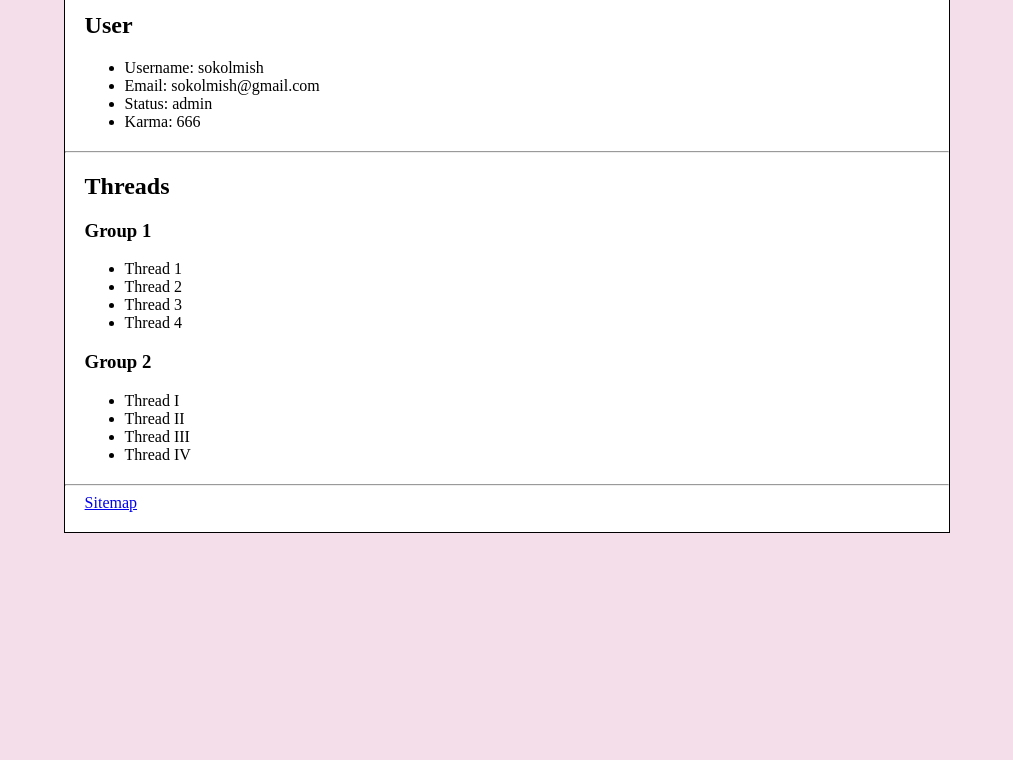
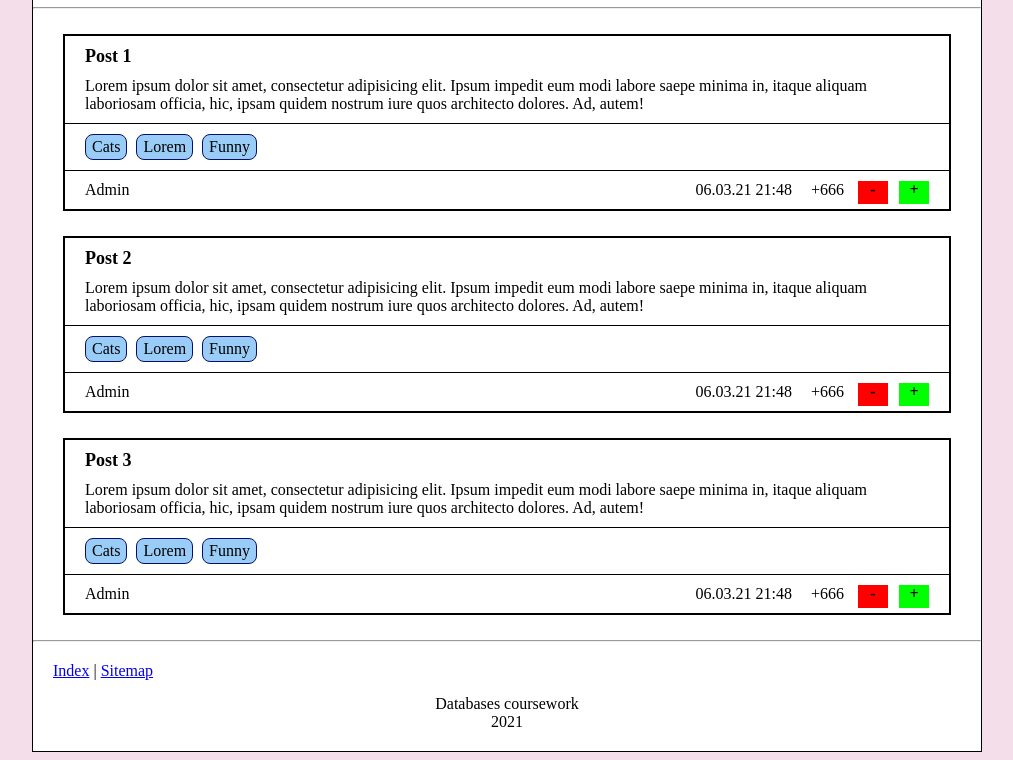
Before and after one commit to Sokolmish/coursework_2, a plain HTML site: page frontend/index.html in a window 1280 px wide. Shown: the part 99-859 px from the top of the page, without its empty margins (133-1146 px from the left). Before the commit the page ends 800 px from the top, so only its background shows below. Drawn offline with Linux system fonts and the light colour scheme.

Commit message:
WIP: frontend

```diff
--- a/frontend/index.html
+++ b/frontend/index.html
@@ -3,7 +3,8 @@
     <head>
         <meta charset="utf-8">
         <title>Forum</title>
-        <link rel="stylesheet" href="common.css">
+        <link rel="stylesheet" href="styles/common.css">
+        <link rel="stylesheet" href="styles/main_page.css">
     </head>
     <body>
         <div id="main_wrapper">
@@ -13,45 +14,100 @@
                 </div>
                 <hr>
                 <div class="main_block">
-                    <h2>User</h2>
                     <div>
-                        <ul>
-                            <li>Username: sokolmish</li>
-                            <li>Email: sokolmish@gmail.com</li>
-                            <li>Status: admin</li>
-                            <li>Karma: 666</li>
-                        </ul>
-                    </div>
-                </div>
-                <hr>
-                <div class="main_block">
-                    <h2>Threads</h2>
-                    <div>
-                        <div>
-                            <h3>Group 1</h3>
-                            <ul>
-                                <li>Thread 1</li>
-                                <li>Thread 2</li>
-                                <li>Thread 3</li>
-                                <li>Thread 4</li>
-                            </ul>
+                        <div class="post_wrapper"> <!--Post-->
+                            <div class="post_body">
+                                <div class="post_title"><a href="post.html">Post 1</a></div>
+                                <div class="post_content">Lorem ipsum dolor sit amet, consectetur adipisicing elit. Ipsum impedit eum modi labore saepe minima in, itaque aliquam laboriosam officia, hic, ipsam quidem nostrum iure quos architecto dolores. Ad, autem!</div>
+                            </div>
+                            <div class="post_tags_wrapper">
+                                <div class="post_tags">
+                                    <div class="post_tag">Cats</div>
+                                    <div class="post_tag">Lorem</div>
+                                    <div class="post_tag">Funny</div>
+                                </div>
+                            </div>
+                            <div class="post_info">
+                                <div class="post_info_author">
+                                    <a href="user.html">Admin</a>
+                                </div>
+                                <div class="post_info_right">
+                                    <div class="post_info_date">06.03.21 21:48</div>
+                                    <div class="post_info_votes">+666</div>
+                                    <div class="post_info_downvote" onclick="vote('-')">-</div>
+                                    <div class="post_info_upvote" onclick="vote('+')">+</div>
+                                </div>
+                            </div>
                         </div>
-                        <div>
-                            <h3>Group 2</h3>
-                            <ul>
-                                <li>Thread I</li>
-                                <li>Thread II</li>
-                                <li>Thread III</li>
-                                <li>Thread IV</li>
-                            </ul>
+                        <div class="post_wrapper"> <!--Post-->
+                            <div class="post_body">
+                                <div class="post_title"><a href="post.html">Post 2</a></div>
+                                <div class="post_content">Lorem ipsum dolor sit amet, consectetur adipisicing elit. Ipsum impedit eum modi labore saepe minima in, itaque aliquam laboriosam officia, hic, ipsam quidem nostrum iure quos architecto dolores. Ad, autem!</div>
+                            </div>
+                            <div class="post_tags_wrapper">
+                                <div class="post_tags">
+                                    <div class="post_tag">Cats</div>
+                                    <div class="post_tag">Lorem</div>
+                                    <div class="post_tag">Funny</div>
+                                </div>
+                            </div>
+                            <div class="post_info">
+                                <div class="post_info_author">
+                                    <a href="user.html">Admin</a>
+                                </div>
+                                <div class="post_info_right">
+                                    <div class="post_info_date">06.03.21 21:48</div>
+                                    <div class="post_info_votes">+666</div>
+                                    <div class="post_info_downvote" onclick="vote('-')">-</div>
+                                    <div class="post_info_upvote" onclick="vote('+')">+</div>
+                                </div>
+                            </div>
+                        </div>
+                        <div class="post_wrapper"> <!--Post-->
+                            <div class="post_body">
+                                <div class="post_title"><a href="post.html">Post 3</a></div>
+                                <div class="post_content">Lorem ipsum dolor sit amet, consectetur adipisicing elit. Ipsum impedit eum modi labore saepe minima in, itaque aliquam laboriosam officia, hic, ipsam quidem nostrum iure quos architecto dolores. Ad, autem!</div>
+                            </div>
+                            <div class="post_tags_wrapper">
+                                <div class="post_tags">
+                                    <div class="post_tag">Cats</div>
+                                    <div class="post_tag">Lorem</div>
+                                    <div class="post_tag">Funny</div>
+                                </div>
+                            </div>
+                            <div class="post_info">
+                                <div class="post_info_author">
+                                    <a href="user.html">Admin</a>
+                                </div>
+                                <div class="post_info_right">
+                                    <div class="post_info_date">06.03.21 21:48</div>
+                                    <div class="post_info_votes">+666</div>
+                                    <div class="post_info_downvote" onclick="vote('-')">-</div>
+                                    <div class="post_info_upvote" onclick="vote('+')">+</div>
+                                </div>
+                            </div>
                         </div>
                     </div>
                 </div>
                 <hr>
                 <div class="main_block" id="footer">
-                    <a href="sitemap.html">Sitemap</a>
+                    <div id="footer_links">
+                        <a href="index.html">Index</a>
+                        |
+                        <a href="sitemap.html">Sitemap</a>
+                    </div>
+                    <div id="footer_about">
+                        Databases coursework<br>
+                        2021
+                    </div>
                 </div>
             </div>
         </div>
+
+        <script>
+            function vote(x) {
+                alert("Vote " + x)
+            }
+        </script>
     </body>
 </html>
--- a/frontend/common.css
+++ b/frontend/styles/common.css
@@ -7,16 +7,25 @@ body {
 #content_wrapper {
     max-width: 1200px;
     min-width: 600px;
-    width: 70%;
+    width: 75%;
     margin-left: auto;
     margin-right: auto;
-    margin-top: 0;
-    /* padding: 0px 20px 50px 20px; */
-    border: solid 1px;
+    margin-top: 25px;
+    border: solid #000000 1px;
     background-color: #ffffff;
 }
 
 /* #main_title {} */
 .main_block {
-    margin: 0px 20px 20px 20px;
+    margin: 20px 20px 20px 20px;
 }
+
+#footer_about {
+    margin: 15px auto;
+    width: max-content;
+    text-align: center;
+}
+
+/* #footer_links {
+    text-align: center;
+} */
--- /dev/null
+++ b/frontend/styles/main_page.css
@@ -0,0 +1,113 @@
+.post_wrapper {
+    margin: 25px 10px;
+    border: solid 2px;
+}
+
+.post_tags_wrapper {
+    border-top: solid 1px;
+    overflow-x: auto;
+}
+
+.post_tags {
+    margin: 10px 20px;
+}
+
+.post_tag {
+    display: inline-block;
+    background-color: #99cdf8;
+    border: 1px solid #061066;
+    border-radius: 8px;
+    padding: 3px 6px;
+    margin-right: 5px;
+}
+
+.post_info {
+    border-top: solid 1px;
+}
+
+.post_info_author {
+    display: inline-block;
+    margin: 10px 20px;
+}
+
+.post_info_author a {
+    color: black;
+    text-decoration: none;
+}
+
+.post_info_author a:visited {
+    color: black;
+    text-decoration: none;
+}
+
+.post_info_right {
+    float: right;
+    margin: 10px 20px;
+}
+
+.post_info_date {
+    display: inline-block;
+    margin-right: 15px;
+}
+
+.post_info_votes {
+    display: inline-block;
+    margin-right: 10px;
+}
+
+.post_info_upvote {
+    display: inline-block;
+    width: 30px;
+    height: 23px;
+
+    text-align: center;
+    font-weight: bold;
+    background-color: #00ff00;
+    cursor: pointer;
+
+    -webkit-touch-callout: none;
+    -webkit-user-select: none;
+    -khtml-user-select: none;
+    -moz-user-select: none;
+    -ms-user-select: none;
+    user-select: none;
+}
+
+.post_info_downvote {
+    display: inline-block;
+    width: 30px;
+    height: 23px;
+    margin-right: 7px;
+
+    text-align: center;
+    font-weight: bold;
+    background-color: #ff0000;
+    cursor: pointer;
+
+    -webkit-touch-callout: none;
+    -webkit-user-select: none;
+    -khtml-user-select: none;
+    -moz-user-select: none;
+    -ms-user-select: none;
+    user-select: none;
+}
+
+.post_body {
+    margin: 10px 20px;
+}
+
+.post_title {
+    margin-bottom: 10px;
+    font-size: large;
+    font-weight: bold;
+}
+
+.post_title a {
+    color: black;
+    text-decoration: none;
+}
+
+.post_title a:visited {
+    color: #313131;
+    text-decoration: none;
+}
--- /dev/null
+++ b/frontend/styles/post_edit_page.css
@@ -0,0 +1,80 @@
+#editor_text {
+    height: 500px;
+    min-height: 200px;
+    border: 1px solid;
+    resize: vertical;
+    overflow: hidden;
+}
+
+#editor_textarea {
+    width: 100%;
+    height: 100%;
+    display: block;
+    border: none;
+    resize: none;
+}
+
+#editor_controls {
+    margin: 10px 0px;
+}
+
+.edit_control {
+    margin-right: 3px;
+    border: solid 1px;
+    padding: 7px;
+    background-color: #f7f7f7;
+    cursor: pointer;
+}
+
+#editor_help_btn {
+    float: right;
+    border: solid 1px;
+    padding: 7px;
+    background-color: #f7f7f7;
+    cursor: pointer;
+}
+
+.edit_control:hover {
+    background-color: #fbfbfb;
+}
+
+#editor_help_btn:hover {
+    background-color: #fbfbfb;
+}
+
+#editor_deploy {
+    margin: 10px;
+}
+
+#deploy_btn {
+    display: block;
+    margin-left: auto;
+    margin-right: auto;
+    width: 200px;
+    font-weight: bold;
+    cursor: pointer;
+}
+
+#tags_entered {
+    margin-top: 20px;
+}
+
+.tag_control {
+    display: inline-block;
+
+}
+
+.post_tag {
+    display: inline-block;
+    background-color: #99cdf8;
+    border: 1px solid #061066;
+    border-radius: 8px;
+    padding: 3px 6px;
+    margin-right: 5px;
+}
+.tag_delete {
+    margin-right: 15px;
+    color: red;
+    border: solid 1px red;
+    padding: 1px 2px;
+}
--- /dev/null
+++ b/frontend/styles/post_page.css
@@ -0,0 +1,93 @@
+#post_content img {
+    display: block;
+    margin-left: auto;
+    margin-right: auto;
+}
+
+/* Tags */
+
+.post_tags_wrapper {
+    overflow-x: auto;
+}
+
+.post_tags {
+    margin: 10px 20px;
+}
+
+.post_tag {
+    display: inline-block;
+    background-color: #99cdf8;
+    border: 1px solid #061066;
+    border-radius: 8px;
+    padding: 3px 6px;
+    margin-right: 5px;
+}
+
+/* Post info */
+
+.post_info_author {
+    display: inline-block;
+    margin: 10px 20px;
+}
+
+.post_info_author a {
+    color: black;
+    text-decoration: none;
+}
+
+.post_info_author a:visited {
+    color: black;
+    text-decoration: none;
+}
+
+.post_info_right {
+    float: right;
+    margin: 10px 20px;
+}
+
+.post_info_date {
+    display: inline-block;
+    margin-right: 15px;
+}
+
+.post_info_votes {
+    display: inline-block;
+    margin-right: 10px;
+}
+
+.post_info_upvote {
+    display: inline-block;
+    width: 30px;
+    height: 23px;
+
+    text-align: center;
+    font-weight: bold;
+    background-color: #00ff00;
+    cursor: pointer;
+
+    -webkit-touch-callout: none;
+    -webkit-user-select: none;
+    -khtml-user-select: none;
+    -moz-user-select: none;
+    -ms-user-select: none;
+    user-select: none;
+}
+
+.post_info_downvote {
+    display: inline-block;
+    width: 30px;
+    height: 23px;
+    margin-right: 7px;
+
+    text-align: center;
+    font-weight: bold;
+    background-color: #ff0000;
+    cursor: pointer;
+
+    -webkit-touch-callout: none;
+    -webkit-user-select: none;
+    -khtml-user-select: none;
+    -moz-user-select: none;
+    -ms-user-select: none;
+    user-select: none;
+}
```
Also changed, not shown: frontend/admin.html (+10 -2 lines), frontend/messages.html (deleted, +0 -32 lines), frontend/post.html (added, +71 -0 lines), frontend/post_edit.html (added, +121 -0 lines), frontend/profile.html (+22 -24 lines), frontend/search.html (+10 -2 lines), frontend/sitemap.html (+13 -3 lines), frontend/user.html (+12 -2 lines), frontend/example.svg (added).
